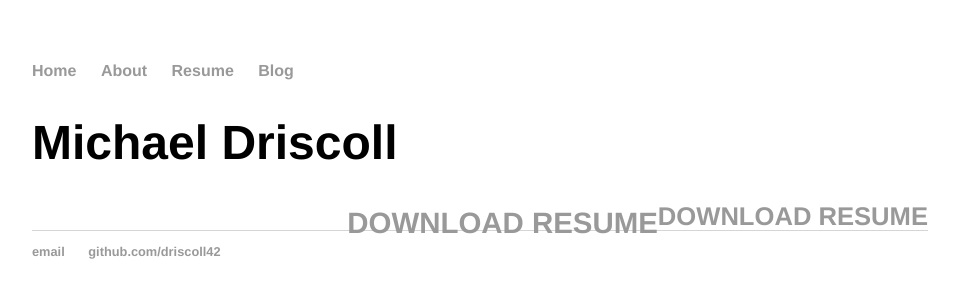
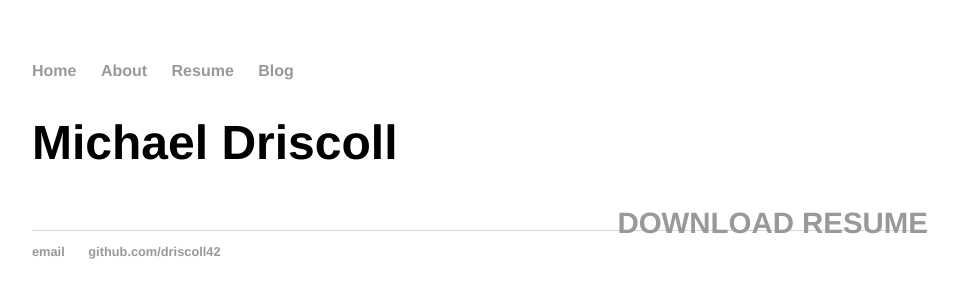
Before and after one commit to driscoll42/driscoll42.github.io, a Jekyll site: the page built from cv/index.html, in a window 1280 px wide. Shown: the top 300 px of the page, without its empty margins (160-1118 px from the left). Built offline with Jekyll 4.4.1, drawn with Linux system fonts in a browser that asks for light colours.

Commit message:
Update index.html

```diff
--- a/cv/index.html
+++ b/cv/index.html
@@ -6,7 +6,9 @@ title: Resume of Michael Driscoll
 	<div class="cv">
 	<h1>Michael Driscoll</h1>
 
-	<h2><a href="https://github.com/driscoll42/driscoll42.github.io/blob/main/Michael%20Driscoll%20Resume.pdf" class="download" title="Download Resume as PDF">Download Resume</a></h2>
+	<h2></h2>
 
 	<h3><a href="https://github.com/driscoll42/driscoll42.github.io/blob/main/Michael%20Driscoll%20Resume.pdf" class="download" title="Download Resume as PDF">Download Resume</a></h3>
+
+	<h3></h3>
 	</div>
```
